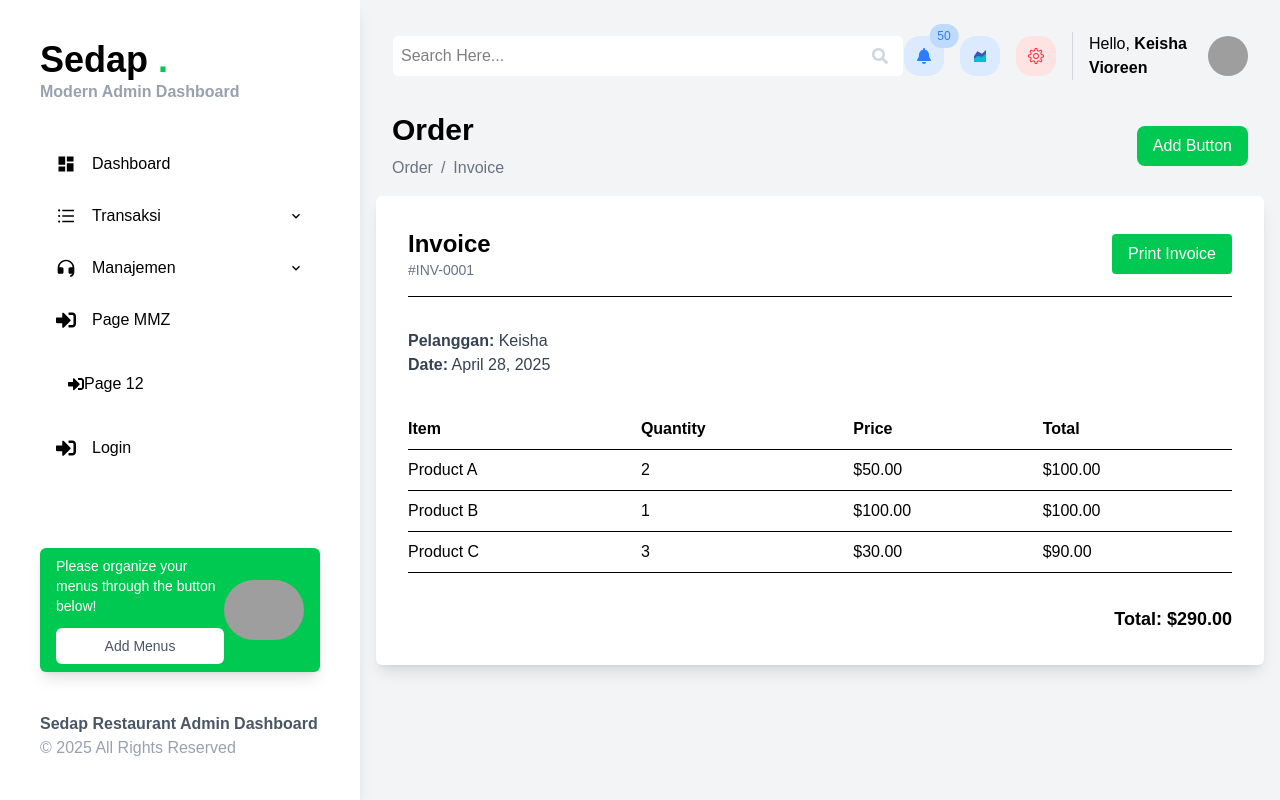
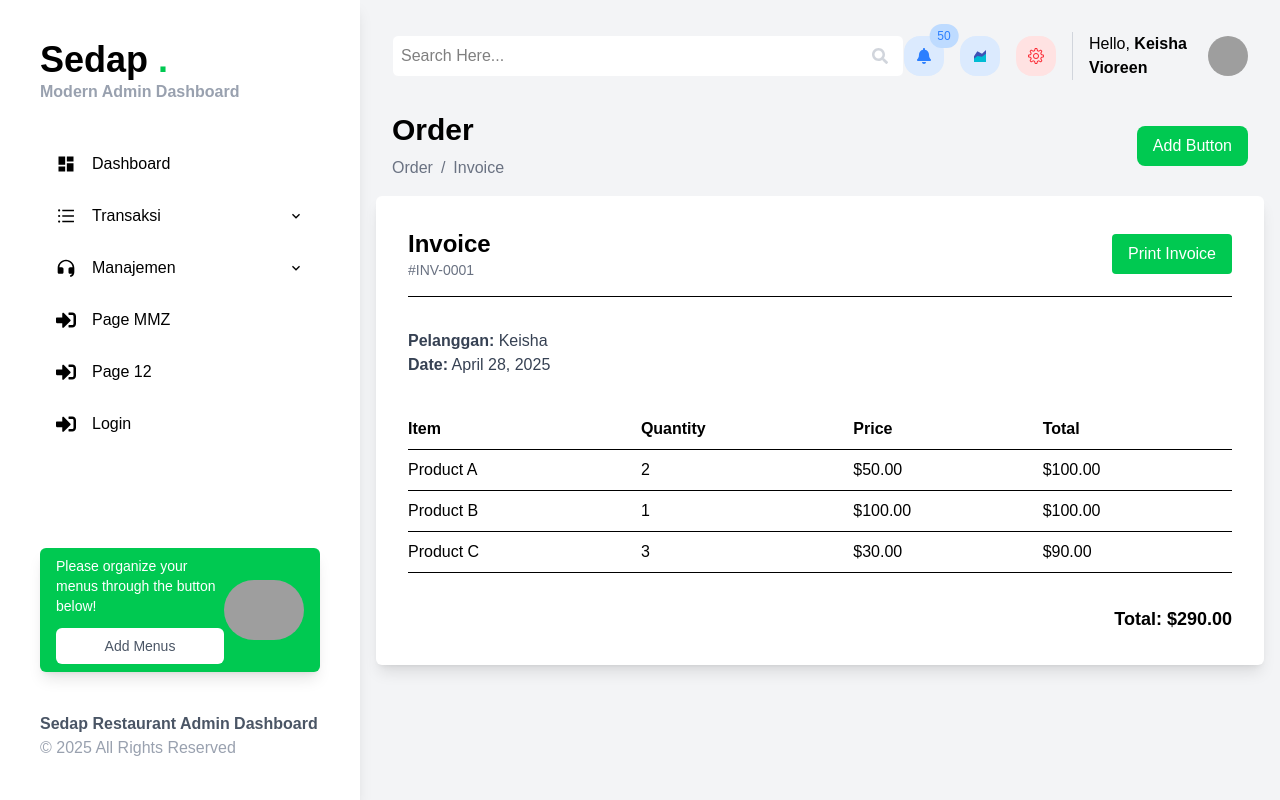
Before and after one commit to mahruszainpcr/23SIB-FWL, a React (Vite) app: page /Invoice in a window 1280 px wide. Built offline with nearby package versions, Linux system fonts and the light colour scheme; grey boxes are pictures that could not be loaded; a web font is replaced by a local one.

Commit message:
done sidebar

```diff
--- a/src/pertemuan_5/layouts/Sidebar.jsx
+++ b/src/pertemuan_5/layouts/Sidebar.jsx
@@ -121,20 +121,19 @@ export default function Sidebar() {
           </li>
 
           {/* page 12 */}
-           <li className="flex items-center space-x-3 p-3 hover:bg-gray-700 rounded-md cursor-pointer">
+           <li>
             <NavLink
               to="/page12"
               end
-                    className={({isActive}) =>
-                    `${baseClass} ${isActive ? activeClass : "hover:bg-gray-700"}`
+              className={({ isActive }) =>
+                `${baseClass} ${isActive ? activeClass : ""}`
               }
+              aria-label="Navigate to Page MMZ"
             >
-              <FaSignInAlt/>
-              <span>Page 12</span>
+              <FaSignInAlt className="mr-4 text-xl" />
+              Page 12
             </NavLink>
-
           </li>
-
 
 
           {/* Login */}
```
Lines whose indentation alone changed are shown as unchanged.
